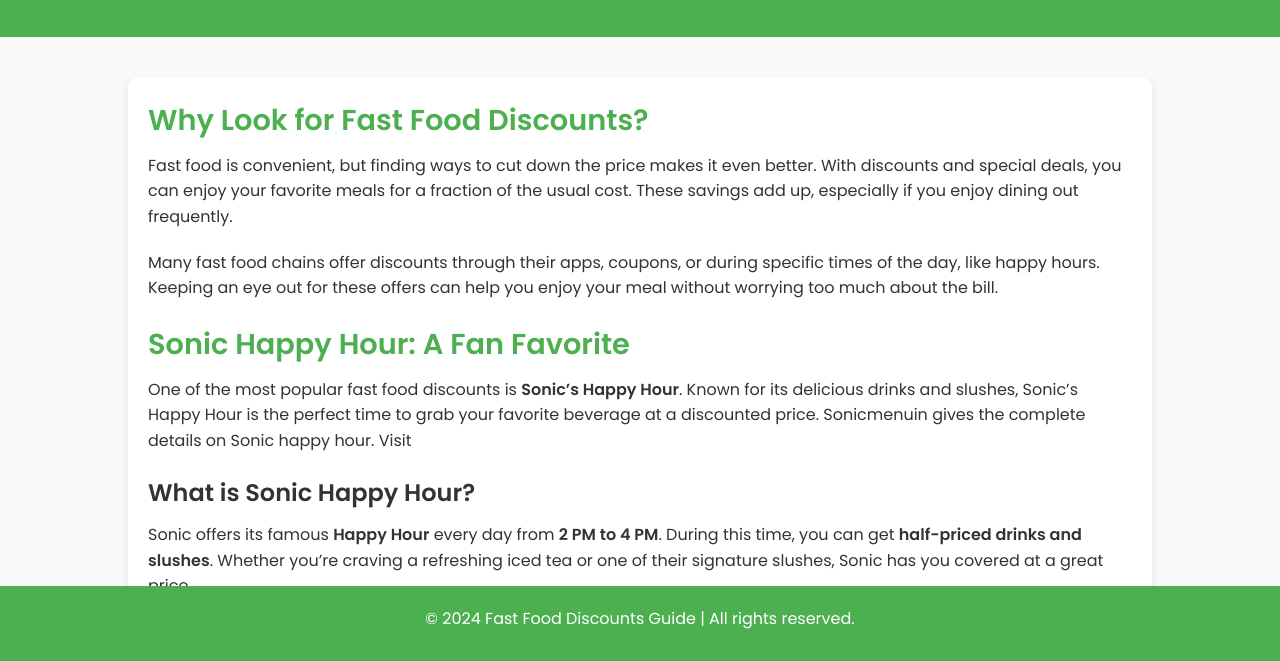
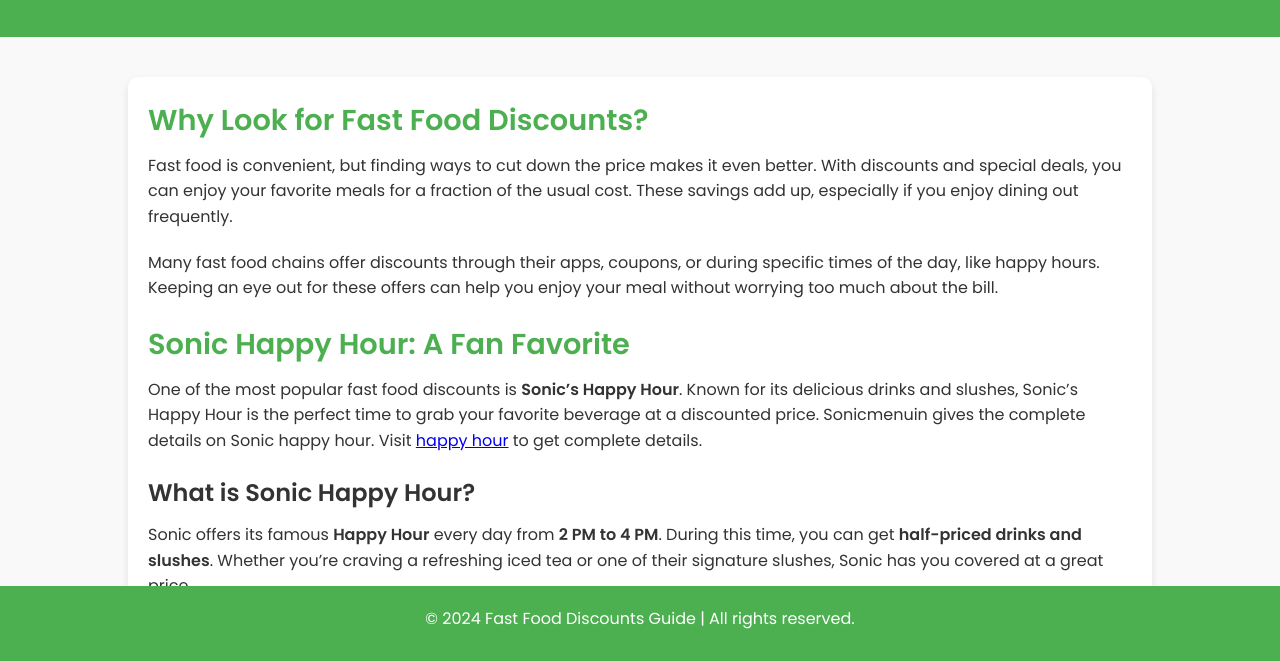
Before and after one commit to Shah-Sahb123/restaurant-discounts, a plain HTML site: page index.html in a window 1280 px wide. Shown: the part 128-789 px from the top of the page. Drawn offline with Linux system fonts and the light colour scheme.

Commit message:
Update index.html

```diff
--- a/index.html
+++ b/index.html
@@ -93,7 +93,7 @@
         <p>Many fast food chains offer discounts through their apps, coupons, or during specific times of the day, like happy hours. Keeping an eye out for these offers can help you enjoy your meal without worrying too much about the bill.</p>
 
         <h2>Sonic Happy Hour: A Fan Favorite</h2>
-        <p>One of the most popular fast food discounts is <strong>Sonic’s Happy Hour</strong>. Known for its delicious drinks and slushes, Sonic’s Happy Hour is the perfect time to grab your favorite beverage at a discounted price. Sonicmenuin gives the complete details on Sonic happy hour. Visit <a href="https://sonicmenuin.com/happy-hour/"></a></p>
+        <p>One of the most popular fast food discounts is <strong>Sonic’s Happy Hour</strong>. Known for its delicious drinks and slushes, Sonic’s Happy Hour is the perfect time to grab your favorite beverage at a discounted price. Sonicmenuin gives the complete details on Sonic happy hour. Visit <a href="https://sonicmenuin.com/happy-hour/">happy hour</a> to get complete details.</p>
 
         <h3>What is Sonic Happy Hour?</h3>
         <p>Sonic offers its famous <strong>Happy Hour</strong> every day from <strong>2 PM to 4 PM</strong>. During this time, you can get <strong>half-priced drinks and slushes</strong>. Whether you’re craving a refreshing iced tea or one of their signature slushes, Sonic has you covered at a great price.</p>
```
